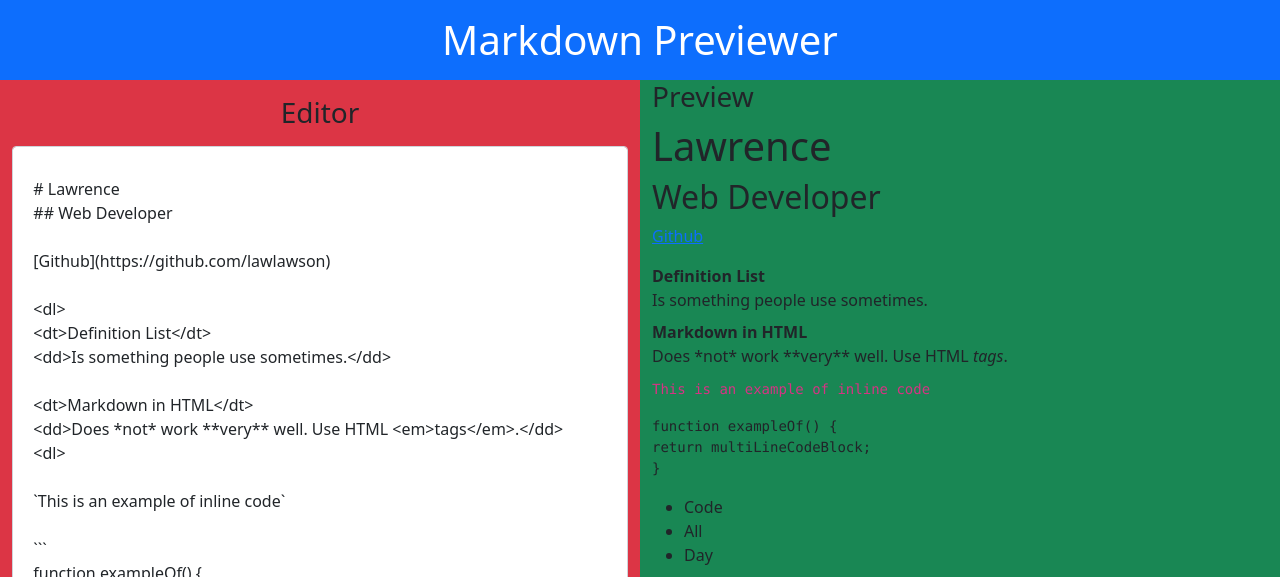
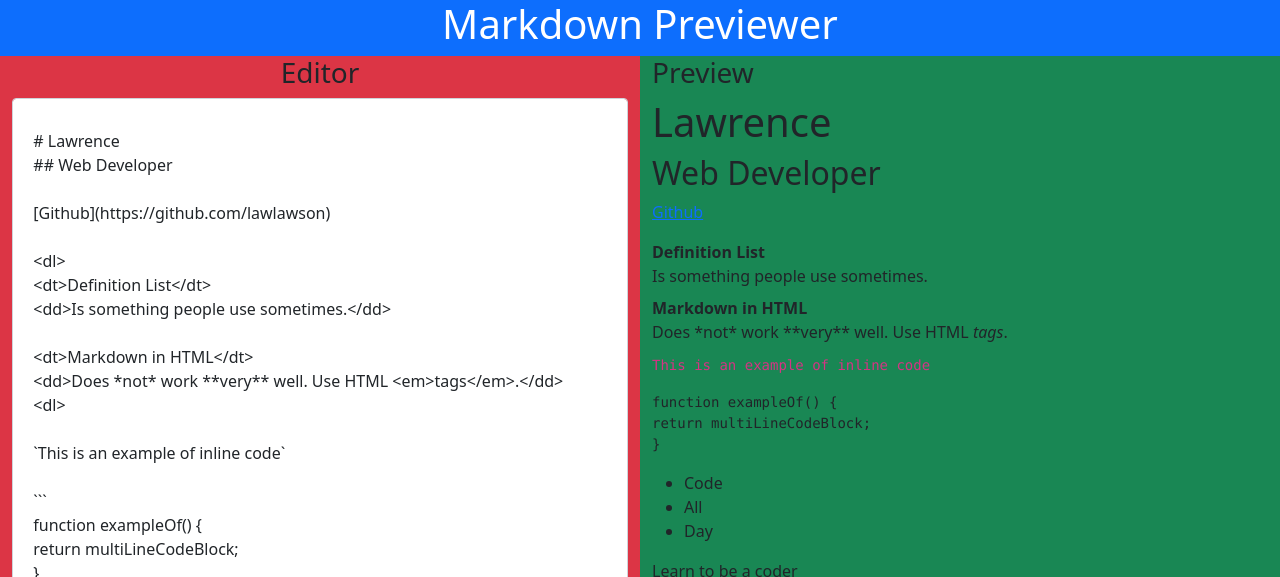
Before and after one commit to lawlawson/markdown-previewer, a plain HTML site: page index.html in a window 1280 px wide. Shown: the top 577 px of the page. Drawn offline with nearby package versions, Linux system fonts and the light colour scheme.

Commit message:
Added code to resolve last test

```diff
--- a/index.html
+++ b/index.html
@@ -16,8 +16,6 @@
     <title>Hello, world!</title>
     <script src="/js/markdown.js"></script>
     <script>
-      console.log(marked('# Lawrence'));
-
       function updatePreview() {
         let previewElement = document.getElementById('preview');
         let editorValue = document.getElementById('editor').value;
@@ -26,7 +24,8 @@
       }
 
       function setDefault() {
-        console.log('Working');
+        marked.setOptions({ breaks: true });
+
         let defaultText = `
   # Lawrence
   ## Web Developer
@@ -70,19 +69,17 @@
     <div class="container-fluid">
       <div class="row">
         <div class="col text-center text-white bg-primary">
-          <h1 class="my-3">Markdown Previewer</h1>
+          <h1>Markdown Previewer</h1>
         </div>
       </div>
       <div class="row">
         <div class="col-6 bg-danger d-flex flex-column">
-          <h3 class="text-center my-3">Editor</h3>
+          <h3 class="text-center">Editor</h3>
           <div class="form-group flex-grow-1 d-flex flex-column">
             <textarea
               name=""
               id="editor"
               onkeyup="updatePreview()"
-              cols="30"
-              rows="5"
               class="form-control flex-grow-1"
             ></textarea>
           </div>
```
